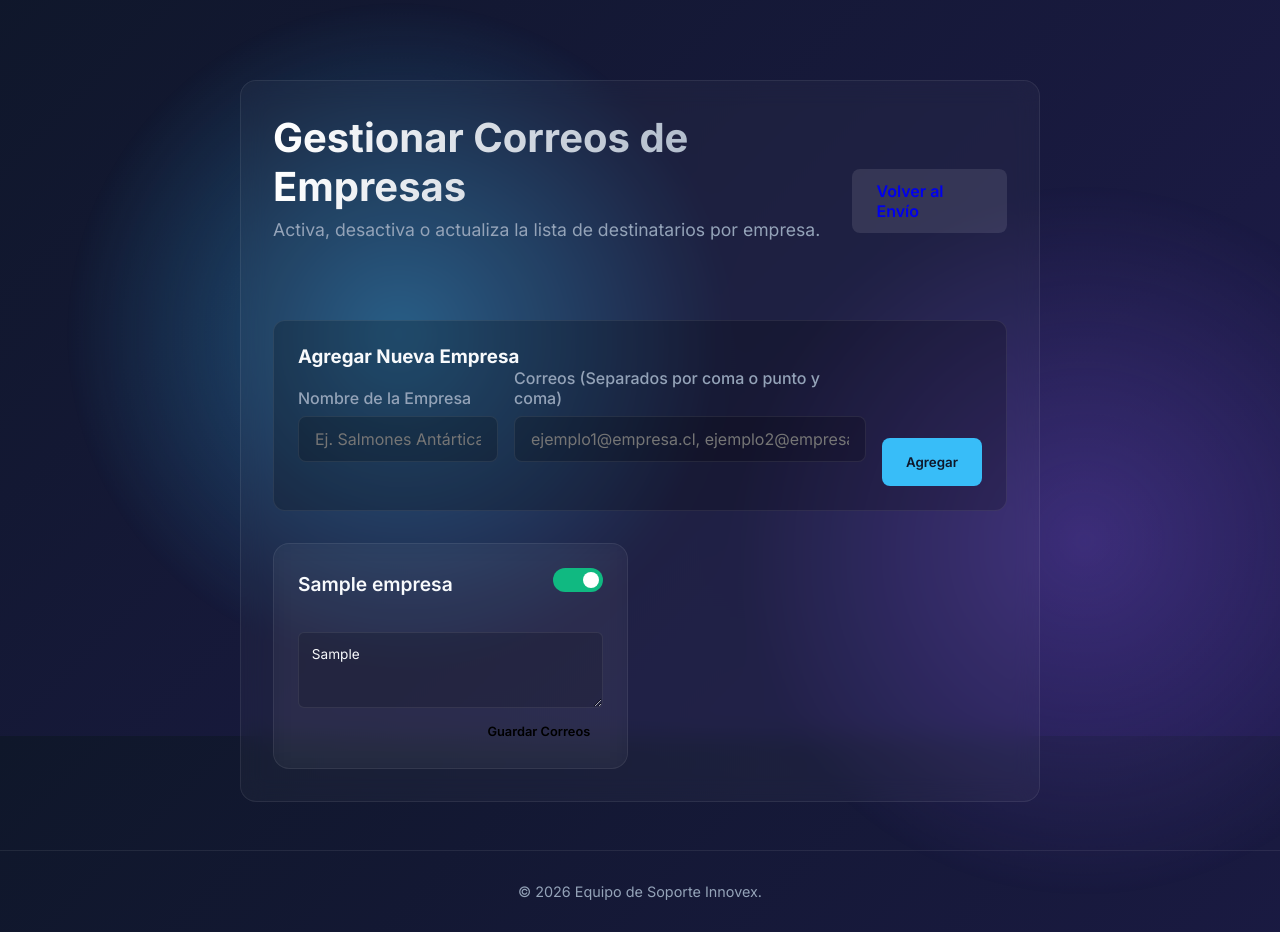
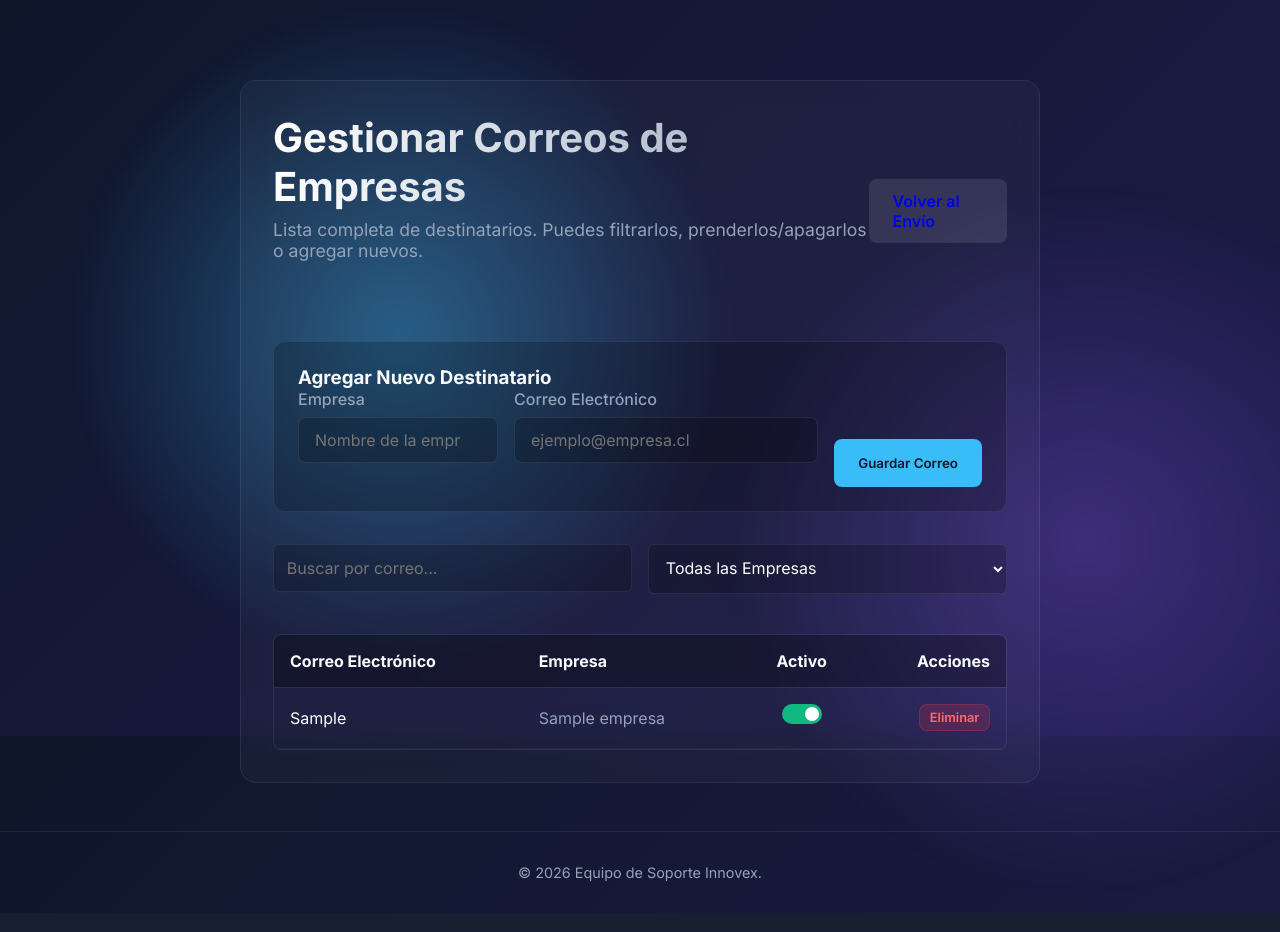
Before and after one commit to felipooon/portal_soporte, a Django app: page /correos-masivos/gestionar/ in a window 1280 px wide. Shown: the part 64-996 px from the top of the page. Run offline with Django 5.2, Linux system fonts and the light colour scheme; tables that the repository leaves empty hold one stand-in row (values such as "Sample post").

Commit message:
refactor: Separate correos into Destinatario model and add table UI

```diff
--- a/dashboard/views.py
+++ b/dashboard/views.py
@@ -5,7 +5,7 @@ from django.template.loader import render_to_string
 from django.utils.html import strip_tags
 from django.http import JsonResponse
 from django.conf import settings
-from .models import PersonalSoporte, Empresa, Bitacora
+from .models import PersonalSoporte, Empresa, Bitacora, Destinatario
 import datetime
 import json
 import requests
@@ -176,10 +176,9 @@ def correos_masivos(request):
             else:
                 correo_remitente = f"{nombre_parts[0]}@innovex.cl"
 
-            # Parse all emails from the comma-separated or semicolon-separated list
-            import re
-            raw_emails = empresa.correos.replace(';', ',')
-            destinatarios = [e.strip() for e in raw_emails.split(',') if e.strip()]
+            # Fetch individual emails for this company
+            dest_objs = empresa.destinatarios.filter(activo=True)
+            destinatarios = [d.correo.strip() for d in dest_objs if d.correo.strip()]
             if not destinatarios:
                 continue
 
@@ -213,33 +212,33 @@ def gestionar_correos(request):
             data = json.loads(request.body)
             action = data.get('action')
 
-            if action == 'toggle':
-                emp_id = data.get('id')
-                activa = data.get('activa')
-                empresa = Empresa.objects.get(id=emp_id)
-                empresa.activa = activa
-                empresa.save()
-                return JsonResponse({'status': 'ok'})
-
-            elif action == 'update_emails':
-                emp_id = data.get('id')
-                correos = data.get('correos')
-                empresa = Empresa.objects.get(id=emp_id)
-                empresa.correos = correos
-                empresa.save()
+            if action == 'toggle_destinatario':
+                dest_id = data.get('id')
+                activo = data.get('activo')
+                dest = Destinatario.objects.get(id=dest_id)
+                dest.activo = activo
+                dest.save()
                 return JsonResponse({'status': 'ok'})
 
             elif action == 'create':
-                nombre = data.get('nombre')
-                correos = data.get('correos')
-                Empresa.objects.create(nombre=nombre, correos=correos, activa=True)
+                empresa_nombre = data.get('empresa').strip()
+                correo = data.get('correo').strip()
+
+                empresa, _ = Empresa.objects.get_or_create(nombre=empresa_nombre)
+                Destinatario.objects.create(correo=correo, empresa=empresa, activo=True)
+                return JsonResponse({'status': 'ok'})
+
+            elif action == 'delete_destinatario':
+                dest_id = data.get('id')
+                Destinatario.objects.filter(id=dest_id).delete()
                 return JsonResponse({'status': 'ok'})
 
         except Exception as e:
             return JsonResponse({'error': str(e)}, status=400)
 
+    destinatarios = Destinatario.objects.select_related('empresa').all().order_by('empresa__nombre', 'correo')
     empresas = Empresa.objects.all().order_by('nombre')
-    return render(request, 'dashboard/gestionar_correos.html', {'empresas': empresas})
+    return render(request, 'dashboard/gestionar_correos.html', {'destinatarios': destinatarios, 'empresas': empresas})
 
 def certificados(request):
     return render(request, 'dashboard/certificados.html')
--- a/templates/dashboard/gestionar_correos.html
+++ b/templates/dashboard/gestionar_correos.html
@@ -1,130 +1,189 @@
 {% extends 'base.html' %}
 
-{% block title %}Gestionar Base de Datos - Innovex Soporte{% endblock %}
+{% block title %}Gestionar Correos - Innovex Soporte{% endblock %}
 
 {% block content %}
 <div class="page-container glass-effect" style="padding: 2rem; border-radius: 1rem; margin-top: 2rem;">
     <div style="display: flex; justify-content: space-between; align-items: center; margin-bottom: 2rem;">
         <div>
             <h1>Gestionar Correos de Empresas</h1>
-            <p class="subtitle">Activa, desactiva o actualiza la lista de destinatarios por empresa.</p>
+            <p class="subtitle">Lista completa de destinatarios. Puedes filtrarlos, prenderlos/apagarlos o agregar nuevos.</p>
         </div>
         <a href="{% url 'correos_masivos' %}" class="btn" style="background: rgba(255,255,255,0.1);">Volver al Envío</a>
     </div>
 
+    <!-- Add new recipient form -->
     <div style="margin-bottom: 2rem; background: rgba(0,0,0,0.2); padding: 1.5rem; border-radius: 12px; border: 1px solid var(--glass-border);">
-        <h3 style="margin-top: 0;">Agregar Nueva Empresa</h3>
+        <h3 style="margin-top: 0;">Agregar Nuevo Destinatario</h3>
         <form id="add-form" style="display: flex; gap: 1rem; flex-wrap: wrap; align-items: flex-end;">
             <div class="form-group" style="flex: 1; min-width: 200px;">
-                <label>Nombre de la Empresa</label>
-                <input type="text" id="new-name" placeholder="Ej. Salmones Antártica" required>
+                <label>Empresa</label>
+                <input type="text" id="new-empresa" placeholder="Nombre de la empresa" required list="empresas-list">
+                <datalist id="empresas-list">
+                    {% for emp in empresas %}
+                    <option value="{{ emp.nombre }}">
+                    {% endfor %}
+                </datalist>
             </div>
-            <div class="form-group" style="flex: 3; min-width: 300px;">
-                <label>Correos (Separados por coma o punto y coma)</label>
-                <input type="text" id="new-emails" placeholder="ejemplo1@empresa.cl, ejemplo2@empresa.cl" required>
+            <div class="form-group" style="flex: 2; min-width: 250px;">
+                <label>Correo Electrónico</label>
+                <input type="email" id="new-correo" placeholder="ejemplo@empresa.cl" required>
             </div>
-            <button type="submit" class="btn btn-primary" style="height: 48px;">Agregar</button>
+            <button type="submit" class="btn btn-primary" style="height: 48px;">Guardar Correo</button>
         </form>
     </div>
 
-    <div class="grid" style="grid-template-columns: repeat(auto-fill, minmax(350px, 1fr)); gap: 1.5rem;">
-        {% for empresa in empresas %}
-        <div class="card glass-effect" style="position: relative; padding: 1.5rem;">
-            <div style="display: flex; justify-content: space-between; align-items: center; margin-bottom: 1rem;">
-                <h3 style="margin: 0; font-size: 1.2rem; color: {% if not empresa.activa %}var(--text-secondary){% else %}var(--text-primary){% endif %};">
-                    {{ empresa.nombre }}
-                </h3>
-                <label class="switch" style="position: relative; display: inline-block; width: 50px; height: 24px;">
-                    <input type="checkbox" class="toggle-empresa" data-id="{{ empresa.id }}" {% if empresa.activa %}checked{% endif %} style="opacity: 0; width: 0; height: 0;">
-                    <span class="slider" style="position: absolute; cursor: pointer; top: 0; left: 0; right: 0; bottom: 0; background-color: {% if empresa.activa %}var(--success){% else %}#ccc{% endif %}; transition: .4s; border-radius: 24px;">
-                        <span style="position: absolute; content: ''; height: 16px; width: 16px; left: 4px; bottom: 4px; background-color: white; transition: .4s; border-radius: 50%; transform: {% if empresa.activa %}translateX(26px){% else %}translateX(0){% endif %};"></span>
+    <!-- Filters -->
+    <div style="display: flex; gap: 1rem; margin-bottom: 1rem;">
+        <div class="form-group" style="flex: 1;">
+            <input type="text" id="search-input" placeholder="Buscar por correo..." style="width: 100%; padding: 0.8rem; background: rgba(0,0,0,0.2); color: white; border: 1px solid var(--glass-border); border-radius: 6px;">
+        </div>
+        <div class="form-group" style="flex: 1;">
+            <select id="filter-empresa" style="width: 100%; padding: 0.8rem; background: rgba(0,0,0,0.2); color: white; border: 1px solid var(--glass-border); border-radius: 6px;">
+                <option value="">Todas las Empresas</option>
+                {% for emp in empresas %}
+                <option value="{{ emp.nombre }}">{{ emp.nombre }}</option>
+                {% endfor %}
+            </select>
+        </div>
+    </div>
+
+    <!-- Table -->
+    <div style="overflow-x: auto; border-radius: 8px; border: 1px solid var(--glass-border);">
+        <table style="width: 100%; border-collapse: collapse; text-align: left;">
+            <thead style="background: rgba(0,0,0,0.3);">
+                <tr>
+                    <th style="padding: 1rem; border-bottom: 1px solid var(--glass-border);">Correo Electrónico</th>
+                    <th style="padding: 1rem; border-bottom: 1px solid var(--glass-border);">Empresa</th>
+                    <th style="padding: 1rem; border-bottom: 1px solid var(--glass-border); text-align: center;">Activo</th>
+                    <th style="padding: 1rem; border-bottom: 1px solid var(--glass-border); text-align: right;">Acciones</th>
+                </tr>
+            </thead>
+            <tbody id="destinatarios-table-body">
+                {% for dest in destinatarios %}
+                <tr class="destinatario-row" data-empresa="{{ dest.empresa.nombre }}" style="border-bottom: 1px solid rgba(255,255,255,0.05); transition: background 0.2s;">
+                    <td style="padding: 1rem; color: {% if not dest.activo %}var(--text-secondary){% else %}white{% endif %};" class="row-correo">
+                        {{ dest.correo }}
+                    </td>
+                    <td style="padding: 1rem; color: var(--text-secondary);">
+                        {{ dest.empresa.nombre }}
+                    </td>
+                    <td style="padding: 1rem; text-align: center;">
+                        <label class="switch" style="position: relative; display: inline-block; width: 40px; height: 20px;">
+                            <input type="checkbox" class="toggle-dest" data-id="{{ dest.id }}" {% if dest.activo %}checked{% endif %} style="opacity: 0; width: 0; height: 0;">
+                            <span class="slider" style="position: absolute; cursor: pointer; top: 0; left: 0; right: 0; bottom: 0; background-color: {% if dest.activo %}var(--success){% else %}#555{% endif %}; transition: .4s; border-radius: 20px;">
+                                <span style="position: absolute; content: ''; height: 14px; width: 14px; left: 3px; bottom: 3px; background-color: white; transition: .4s; border-radius: 50%; transform: {% if dest.activo %}translateX(20px){% else %}translateX(0){% endif %};"></span>
                             </span>
                         </label>
-            </div>
-
-            <div class="form-group" style="margin-bottom: 0;">
-                <textarea class="edit-emails" data-id="{{ empresa.id }}" rows="3" style="width: 100%; resize: vertical; font-size: 0.85rem; padding: 0.8rem; border-radius: 6px; background: rgba(0,0,0,0.15); border: 1px solid var(--glass-border); color: var(--text-primary);">{{ empresa.correos }}</textarea>
-                <div style="display: flex; justify-content: space-between; align-items: center; margin-top: 0.5rem;">
-                    <span class="status-msg-{{ empresa.id }}" style="font-size: 0.8rem; color: var(--success); opacity: 0; transition: opacity 0.3s;">Guardado ✓</span>
-                    <button class="btn btn-save" data-id="{{ empresa.id }}" style="padding: 0.3rem 0.8rem; font-size: 0.8rem; background: var(--primary-color);">Guardar Correos</button>
-                </div>
-            </div>
-        </div>
+                    </td>
+                    <td style="padding: 1rem; text-align: right;">
+                        <button class="btn btn-delete" data-id="{{ dest.id }}" style="padding: 0.3rem 0.6rem; font-size: 0.8rem; background: rgba(220, 53, 69, 0.2); color: #ff6b6b; border: 1px solid rgba(220,53,69,0.3);">Eliminar</button>
+                    </td>
+                </tr>
+                {% empty %}
+                <tr>
+                    <td colspan="4" style="padding: 2rem; text-align: center; color: var(--text-secondary);">No hay destinatarios registrados.</td>
+                </tr>
                 {% endfor %}
+            </tbody>
+        </table>
     </div>
 </div>
 
 <script>
 document.addEventListener('DOMContentLoaded', function() {
-    // CSRF Token helper
     const csrftoken = '{{ csrf_token }}';
 
-    // Custom Switch UI Animation (since native checkbox is hidden)
-    document.querySelectorAll('.toggle-empresa').forEach(checkbox => {
+    // Filters logic
+    const searchInput = document.getElementById('search-input');
+    const filterEmpresa = document.getElementById('filter-empresa');
+    const rows = document.querySelectorAll('.destinatario-row');
+
+    function filterTable() {
+        const query = searchInput.value.toLowerCase();
+        const empFilter = filterEmpresa.value;
+
+        rows.forEach(row => {
+            const correo = row.querySelector('.row-correo').textContent.toLowerCase();
+            const empresa = row.dataset.empresa;
+
+            const matchesSearch = correo.includes(query);
+            const matchesEmp = empFilter === "" || empresa === empFilter;
+
+            if(matchesSearch && matchesEmp) {
+                row.style.display = '';
+            } else {
+                row.style.display = 'none';
+            }
+        });
+    }
+
+    searchInput.addEventListener('input', filterTable);
+    filterEmpresa.addEventListener('change', filterTable);
+
+    // Toggle active state
+    document.querySelectorAll('.toggle-dest').forEach(checkbox => {
         checkbox.addEventListener('change', function() {
             const slider = this.nextElementSibling;
             const knob = slider.querySelector('span');
-            const header = this.closest('.card').querySelector('h3');
+            const row = this.closest('tr');
+            const correoCell = row.querySelector('.row-correo');
 
             if (this.checked) {
                 slider.style.backgroundColor = 'var(--success)';
-                knob.style.transform = 'translateX(26px)';
-                header.style.color = 'var(--text-primary)';
+                knob.style.transform = 'translateX(20px)';
+                correoCell.style.color = 'white';
             } else {
-                slider.style.backgroundColor = '#ccc';
+                slider.style.backgroundColor = '#555';
                 knob.style.transform = 'translateX(0)';
-                header.style.color = 'var(--text-secondary)';
+                correoCell.style.color = 'var(--text-secondary)';
             }
 
-            // Send request to toggle
             fetch("{% url 'gestionar_correos' %}", {
                 method: 'POST',
                 headers: { 'Content-Type': 'application/json', 'X-CSRFToken': csrftoken },
-                body: JSON.stringify({ action: 'toggle', id: this.dataset.id, activa: this.checked })
+                body: JSON.stringify({ action: 'toggle_destinatario', id: this.dataset.id, activo: this.checked })
             });
         });
     });
 
-    // Save Emails Button
-    document.querySelectorAll('.btn-save').forEach(btn => {
+    // Delete
+    document.querySelectorAll('.btn-delete').forEach(btn => {
         btn.addEventListener('click', function() {
+            if(confirm("¿Estás seguro de que deseas eliminar este correo permanentemente?")) {
                 const id = this.dataset.id;
-            const textarea = document.querySelector(`.edit-emails[data-id="${id}"]`);
-            const msgSpan = document.querySelector(`.status-msg-${id}`);
-
-            this.textContent = 'Guardando...';
-
                 fetch("{% url 'gestionar_correos' %}", {
                     method: 'POST',
                     headers: { 'Content-Type': 'application/json', 'X-CSRFToken': csrftoken },
-                body: JSON.stringify({ action: 'update_emails', id: id, correos: textarea.value })
+                    body: JSON.stringify({ action: 'delete_destinatario', id: id })
                 })
                 .then(r => r.json())
                 .then(data => {
-                this.textContent = 'Guardar Correos';
                     if(data.status === 'ok') {
-                    msgSpan.style.opacity = '1';
-                    setTimeout(() => msgSpan.style.opacity = '0', 2000);
+                        this.closest('tr').remove();
                     }
                 });
+            }
         });
     });
 
     // Add Form
     document.getElementById('add-form').addEventListener('submit', function(e) {
         e.preventDefault();
-        const name = document.getElementById('new-name').value;
-        const emails = document.getElementById('new-emails').value;
+        const empresa = document.getElementById('new-empresa').value;
+        const correo = document.getElementById('new-correo').value;
 
         fetch("{% url 'gestionar_correos' %}", {
             method: 'POST',
             headers: { 'Content-Type': 'application/json', 'X-CSRFToken': csrftoken },
-            body: JSON.stringify({ action: 'create', nombre: name, correos: emails })
+            body: JSON.stringify({ action: 'create', empresa: empresa, correo: correo })
         })
         .then(r => r.json())
         .then(data => {
             if(data.status === 'ok') {
                 window.location.reload();
+            } else {
+                alert("Error al agregar destinatario: " + (data.error || ""));
             }
         });
     });
```
Also changed, not shown: dashboard/admin.py (+8 -2 lines), dashboard/models.py (+13 -2 lines), dashboard/migrations/0005_remove_empresa_correos_destinatario.py (added). Lines whose indentation alone changed are shown as unchanged.
